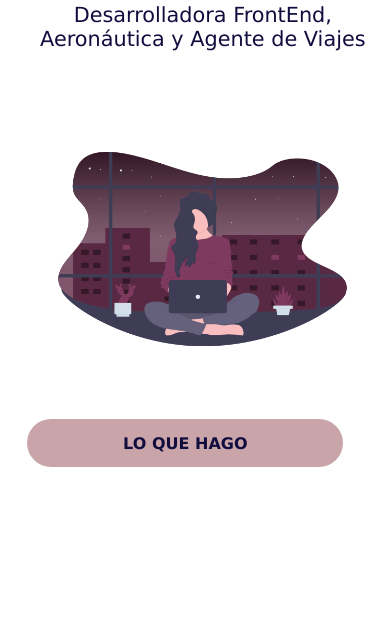
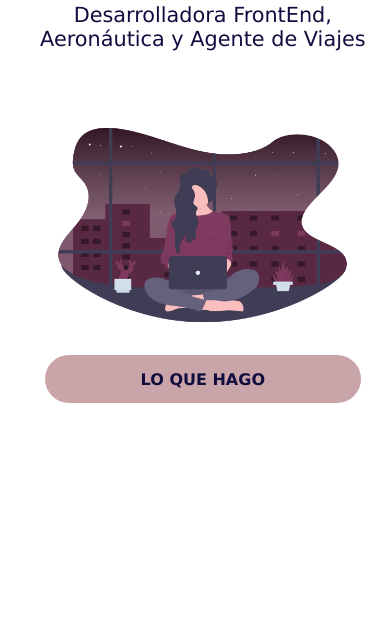
Before and after one commit to Eugeniarinaldi/Portfolio, a plain HTML site: page index.html in a window 390 px wide. Shown: the part 219-844 px from the top of the page. Drawn offline with nearby package versions, Linux system fonts and the light colour scheme.

Commit message:
ultimos retoques rspsv

```diff
--- a/css/presentation.css
+++ b/css/presentation.css
@@ -262,18 +262,26 @@
     .quehago {
         width: 100%;
         height: 3rem;
-        margin-top: 23rem;
-        /* justify-self: center; */
-        /* position: relative; */
-        /* align-items: center; */
+        margin-top: 19rem;
+        /* align-items: center;
         align-content: center;
         justify-content: center;
-        text-align: center;
+        justify-items: center;
+        text-align: center; */
 
     }
 
     .quehago a{
+        width: 90%;
         font-size: 1rem;
+        display: flex;
+        align-content: center;
+        justify-self: center;
+        align-content: center;
+        margin: auto;
+        /* align-items: center;
+        align-self: center;
+        justify-content: center; */
         /* text-align: center;
         /* justify-content: center; */
 
@@ -297,7 +305,7 @@
         display: flex;
         justify-content: center;
         align-items: center;
-        margin-top: 4rem;
+        margin-top: 2.5rem;
     }
 
 
--- a/index.html
+++ b/index.html
@@ -74,9 +74,9 @@
                 <h1 class="eugenia">María Eugenia Rinaldi</h1>
                 <p class="descripcion"> Desarrolladora FrontEnd, Aeronáutica y Agente de Viajes<p>
 
-                <p class="quehago">
-                        <a href="#proyectos">LO QUE HAGO</a>
-                </p>
+                <botton class="quehago" aria-label="botón Lo que hago">
+                     <a href="#proyectos">LO QUE HAGO</a>
+                </botton>
 
             </div>
 
```
